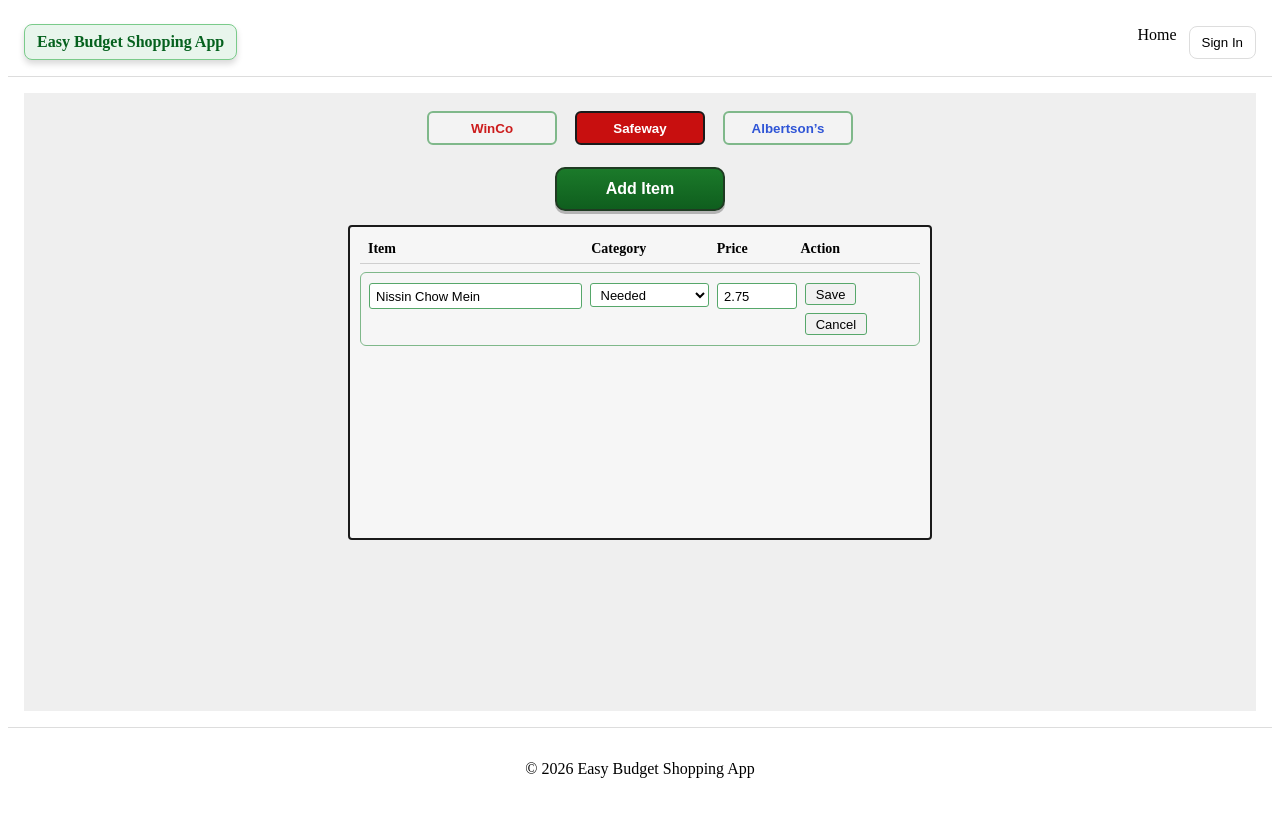
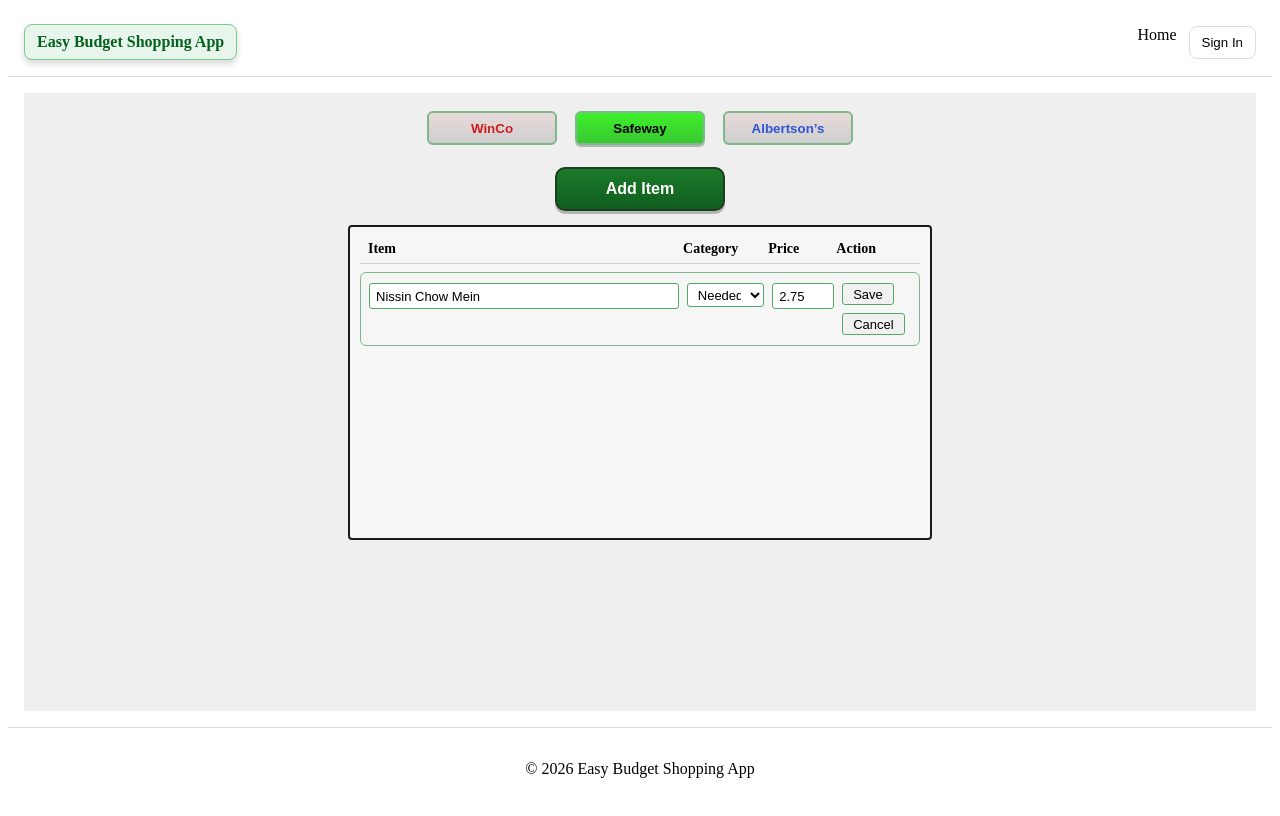
Before and after one commit to RhainUnity/TT-Final-Project-FrontEnd, a React (Vite) app: page /full-list in a window 1280 px wide. Built offline with nearby package versions, Linux system fonts and the light colour scheme.

Commit message:
2-2-2026_1

```diff
--- a/src/components/FullList/FullList.css
+++ b/src/components/FullList/FullList.css
@@ -54,25 +54,25 @@
   height: 34px;
   border-radius: 6px;
   border: 2px solid #7fb88a;
-  background: #f3f3f3;
+  /*background: #f3f3f3;*/
+  background: linear-gradient(#e8d9d9, #cfcfcf);
   font-weight: 700;
   cursor: pointer;
 }
 
 .full__tab:nth-child(1) {
   color: #cc1c1c;
-} /* WinCo red */
+}
 .full__tab:nth-child(2) {
-  color: #fff;
-} /* Safeway active becomes white text */
+  color: #030101;
+}
 .full__tab:nth-child(3) {
   color: #2f55d6;
-} /* Albertson's blue */
+}
 
 .full__tab_active {
-  background: #c80f0f;
-  border-color: #1a1a1a;
-  color: #fff;
+  background: linear-gradient(#1ff008d9, #0fbf07cf);
+  box-shadow: 0 2px 0 rgba(0, 0, 0, 0.25);
 }
 
 /* Main panel box */
@@ -88,7 +88,7 @@
 /* Header row */
 .full__header-row {
   display: grid;
-  grid-template-columns: 1.6fr 0.9fr 0.6fr 0.8fr;
+  grid-template-columns: 3.33fr 0.9fr 0.72fr 0.8fr;
   padding: 6px 8px;
   border-bottom: 1px solid #cfcfcf;
   font-weight: 700;
@@ -98,7 +98,7 @@
 /* Rows */
 .full__row {
   display: grid;
-  grid-template-columns: 1.6fr 0.9fr 0.6fr 0.8fr;
+  grid-template-columns: 3.6fr 0.9fr 0.72fr 0.8fr;
   align-items: start;
   gap: 8px;
   padding: 10px 8px;
--- a/src/components/Main/Main.jsx
+++ b/src/components/Main/Main.jsx
@@ -58,8 +58,8 @@ function Main() {
     );
   };
 
-  // For now, show first item to match your screenshot’s “single row” look
-  const featured = items[0];
+  // item variables to be implemented from backend later
+  const mainItem = items[0];
 
   return (
     <section className="main">
@@ -108,47 +108,47 @@ function Main() {
         <div className="main__row">
           <div className="main__row-left">
             <span className="main__item-name">
-              {featured?.name ?? "Item name"}
+              {mainItem?.name ?? "Item name"}
             </span>
           </div>
 
           <div className="main__row-right">
             <span className="main__badge main__badge--priority">
-              {featured?.priority ?? "Priority"}
+              {mainItem?.priority ?? "Priority"}
             </span>
             <span className="main__badge main__badge--category">
-              {featured?.category ?? "Category"}
+              {mainItem?.category ?? "Category"}
             </span>
 
             <div className="main__qty-wrap" aria-label="Quantity controls">
               <button
                 className="main__qty-btn"
                 type="button"
-                onClick={() => handleDec(featured.id)}
-                aria-label={`Decrease quantity of ${featured.name}`}
+                onClick={() => handleDec(mainItem.id)}
+                aria-label={`Decrease quantity of ${mainItem.name}`}
               >
                 –
               </button>
 
               <span
                 className="main__qty"
-                aria-label={`Quantity ${featured.qty}`}
+                aria-label={`Quantity ${mainItem.qty}`}
               >
-                {featured.qty}
+                {mainItem.qty}
               </span>
 
               <button
                 className="main__qty-btn"
                 type="button"
-                onClick={() => handleInc(featured.id)}
-                aria-label={`Increase quantity of ${featured.name}`}
+                onClick={() => handleInc(mainItem.id)}
+                aria-label={`Increase quantity of ${mainItem.name}`}
               >
                 +
               </button>
             </div>
 
             <span className="main__price">
-              ${((featured?.price ?? 0) * (featured?.qty ?? 0)).toFixed(2)}
+              ${((mainItem?.price ?? 0) * (mainItem?.qty ?? 0)).toFixed(2)}
             </span>
           </div>
         </div>
```
Also changed, not shown: src/components/FullList/FullList.jsx (+0 -13 lines).
